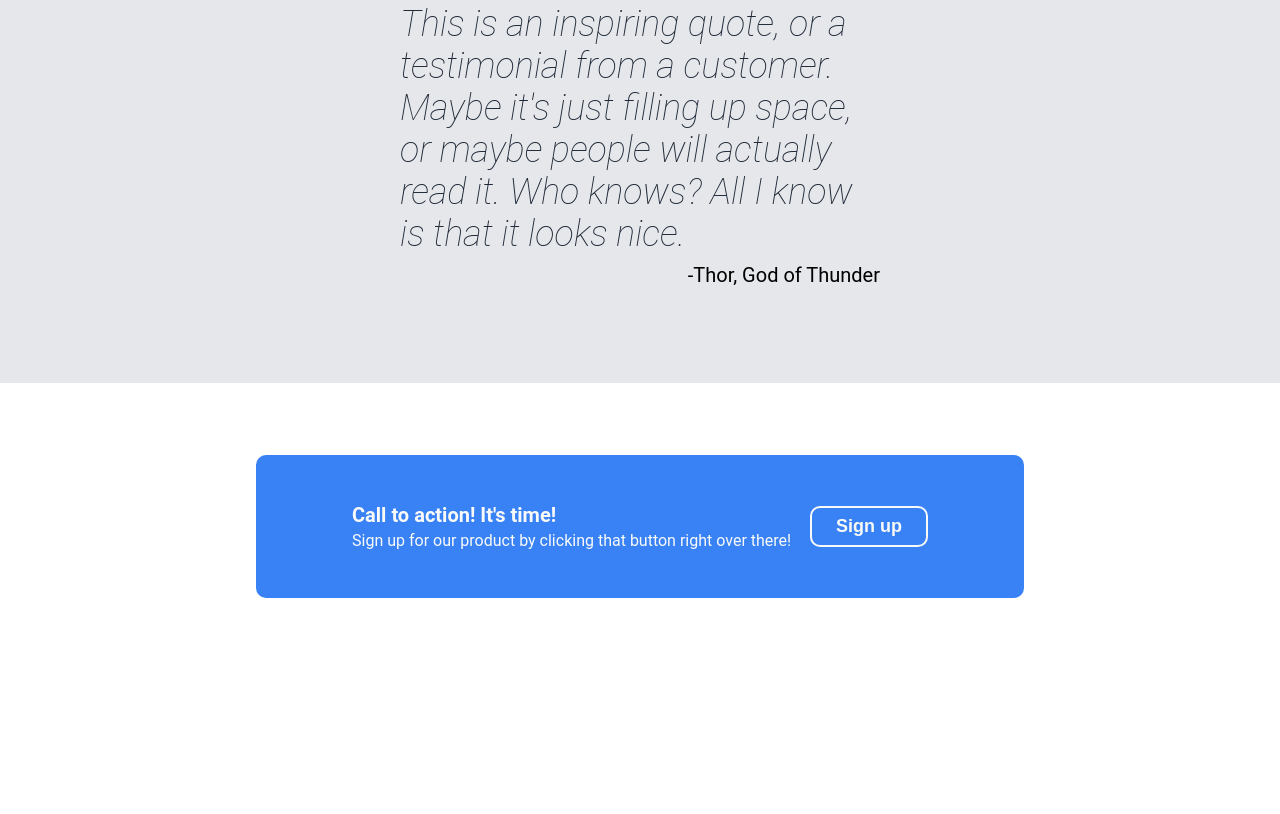
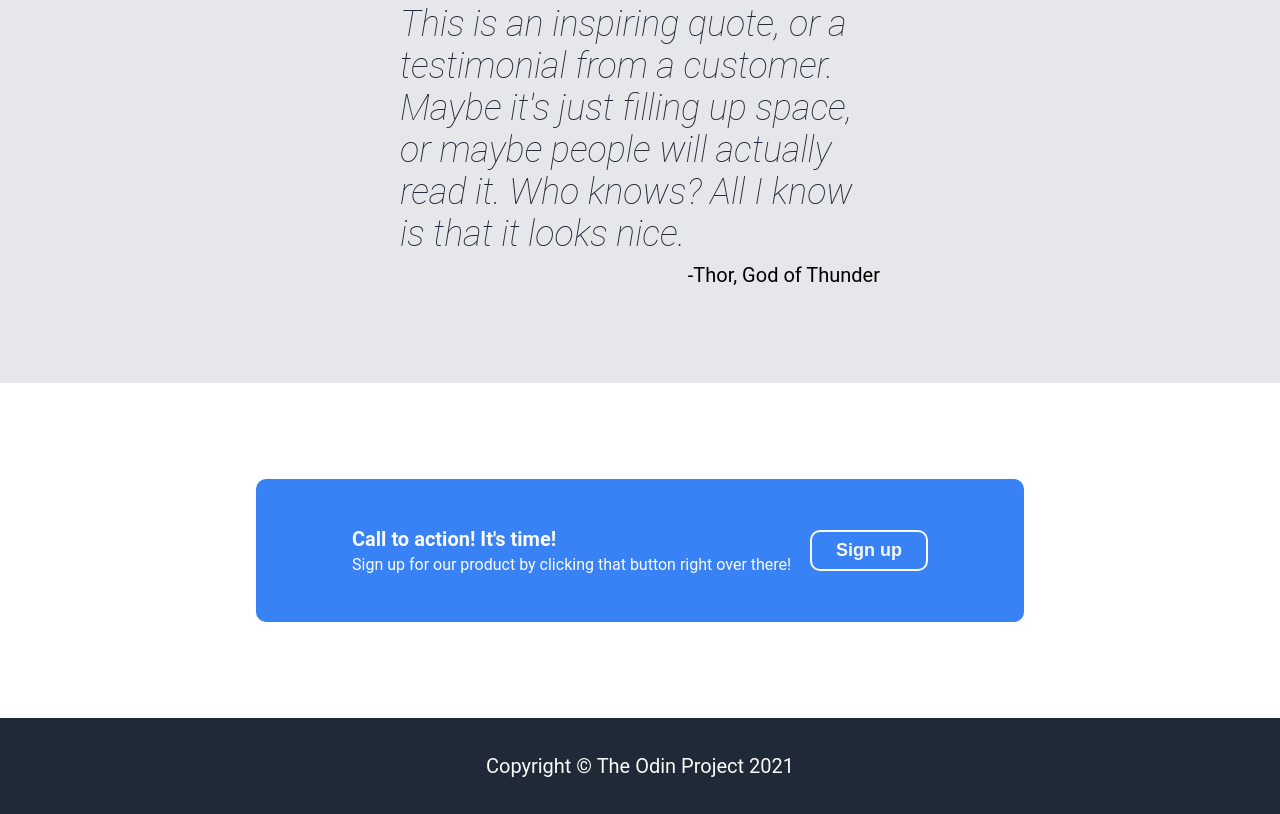
Before and after one commit to DarkRhyfel/odin-landing-page, a plain HTML site: page index.html in a window 1280 px wide. Shown: the part 1196-2010 px from the top of the page. Before the commit the page ends 1866 px from the top, so only its background shows below. Drawn offline with Linux system fonts and the light colour scheme.

Commit message:
Added footer section
Added a new section for the footer and its styles.

```diff
--- a/index.html
+++ b/index.html
@@ -67,6 +67,8 @@
             <button class="action-button">Sign up</button>
         </div>
     </div>
+    <!--Footer-->
+    <div class="footer">Copyright © The Odin Project 2021</div>
 </body>
 
 </html>
--- a/styles/style.css
+++ b/styles/style.css
@@ -30,7 +30,8 @@ body,
 .information-card,
 .quotes,
 .action-information,
-.action-text {
+.action-text,
+.footer {
     display: flex;
 }
 
@@ -50,7 +51,8 @@ body,
 }
 
 .action-title,
-.action-description {
+.action-description,
+.footer {
     color: #f9faf8;
 }
 
@@ -177,7 +179,7 @@ body,
 /* Action Styles */
 
 .action {
-    padding: 72px 256px;
+    padding: 96px 256px;
 }
 
 .action-information {
@@ -200,3 +202,13 @@ body,
     border: 2px solid #f9faf8;
     align-self: center;
 }
+
+
+/* Footer Styles */
+
+.footer {
+    padding: 36px 0px;
+    justify-content: center;
+    align-items: center;
+    font-size: 20px;
+}
```
